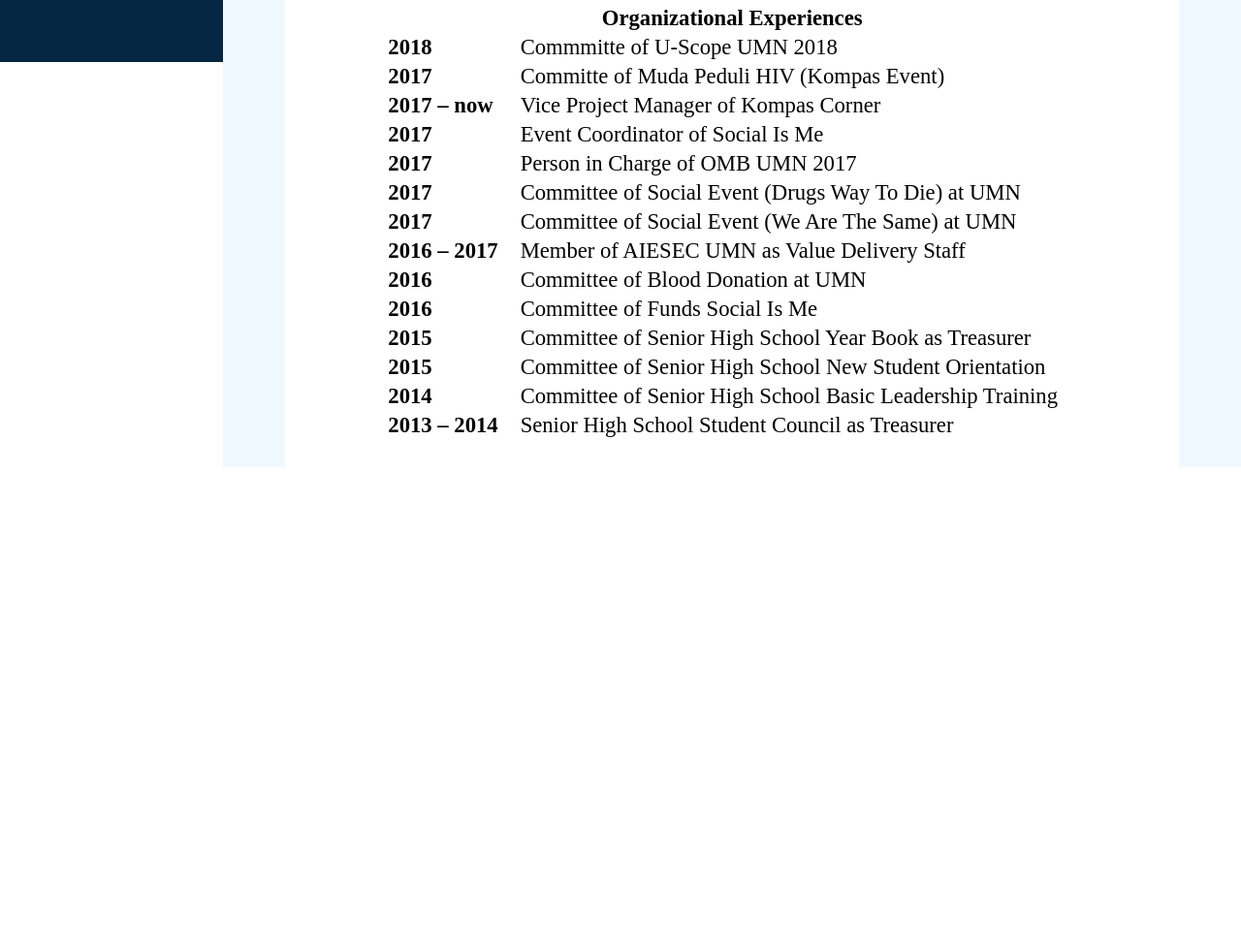
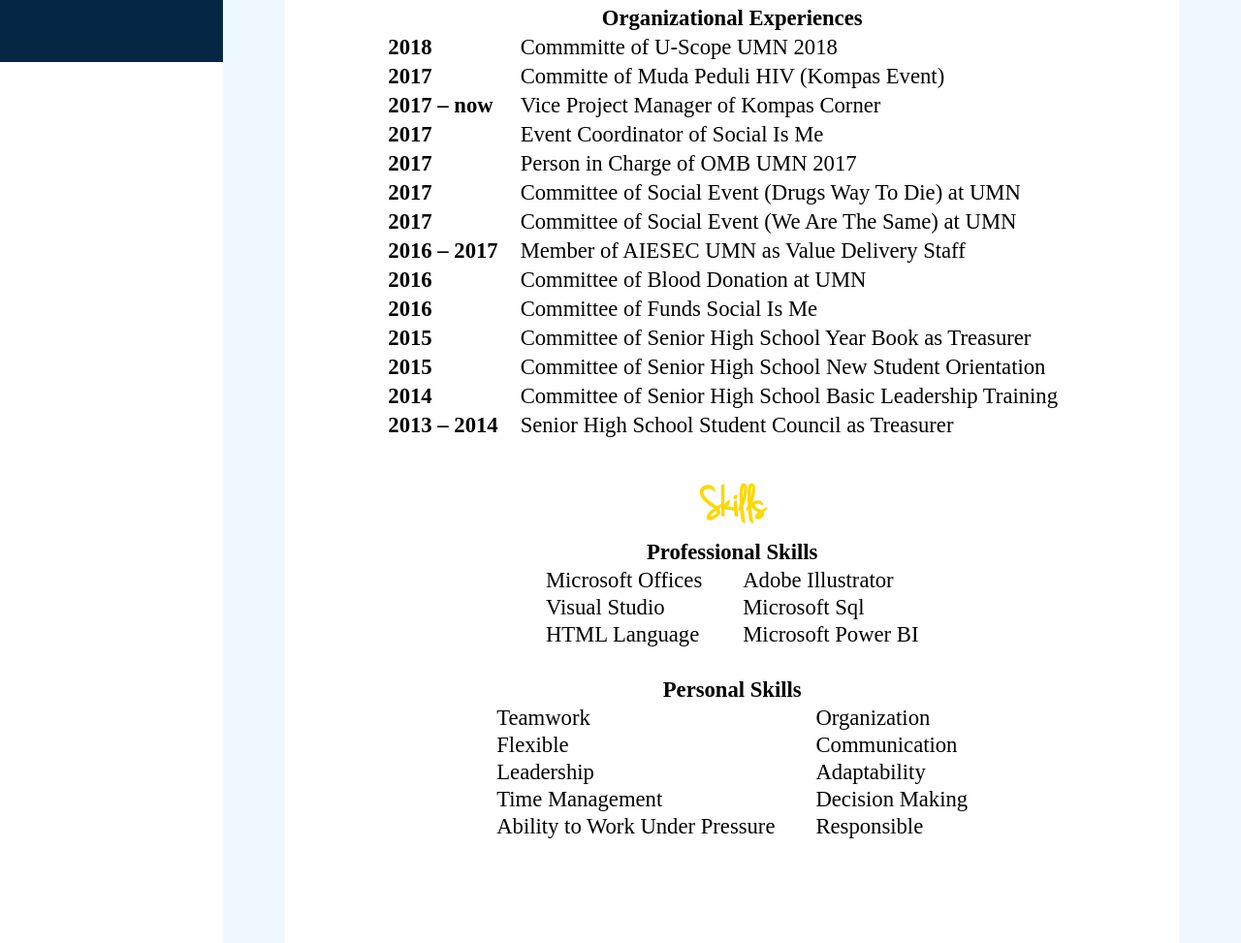
Before and after one commit to vionicachiu/TUGAS-1, a plain HTML site: page portfolio.html in a window 1280 px wide. Shown: the part 928-1901 px from the top of the page at 97% size. Before the commit the page ends 1410 px from the top, so only its background shows below. Drawn offline with Linux system fonts and the light colour scheme.

Commit message:
portfolio skills

```diff
--- a/portfolio.html
+++ b/portfolio.html
@@ -18,8 +18,7 @@
 				<a href="#pd"> Personal Details </a> |
 				<a href="#edu"> Education </a> |
 				<a href="#exp"> Experiences </a> |
-				<a href="#"> Personal Skills </a> |
-				<a href="#"> Professional Skills </a>
+				<a href="#skills"> Skills </a>
 			</nav>
 			<div>
 				<p id="pd"> Personal Details </p>
@@ -150,6 +149,53 @@
 						<td> Senior High School Student Council as Treasurer </td>
 					</tr>
 				</table>
+
+				<p id="skills"> Skills </p>
+				<table align="center">
+					<tr>
+						<th colspan="2" class="subjudul"> Professional Skills </th>
+					</tr>
+					<tr>
+						<td> Microsoft Offices </td>
+						<td> Adobe Illustrator </td>
+					</tr>
+					<tr>
+						<td> Visual Studio </td>
+						<td> Microsoft Sql </td>
+					</tr>
+					<tr>
+						<td> HTML Language </td>
+						<td> Microsoft Power BI </td>
+					</tr>
+				</table>
+				<br/>
+				<table align="center">
+					<tr>
+						<th colspan="2" class="subjudul"> Personal Skills </th>
+					</tr>
+					<tr>
+						<td> Teamwork </td>
+						<td> Organization </td>
+					</tr>
+					<tr>
+						<td> Flexible </td>
+						<td> Communication </td>
+					</tr>
+					<tr>
+						<td> Leadership </td>
+						<td> Adaptability </td>
+					</tr>
+					<tr>
+						<td> Time Management </td>
+						<td> Decision Making </td>
+					</tr>
+					<tr>
+						<td> Ability to Work Under Pressure </td>
+						<td> Responsible </td>
+					</tr>
+				</table>
+
+				<br/> <br/> <br/>
 			</div>
 		</div>
 	</div>
--- a/style.css
+++ b/style.css
@@ -160,3 +160,12 @@ table, td, th, tr{
 	margin: 5% 0% 1% 0%;
 	color: gold;
 }
+
+#skills{
+	text-align: center;
+	font-family: 'IndexFont';
+	font-size: 35pt;
+	font-weight: bold;
+	margin: 5% 0% 1% 0%;
+	color: gold;
+}
```
